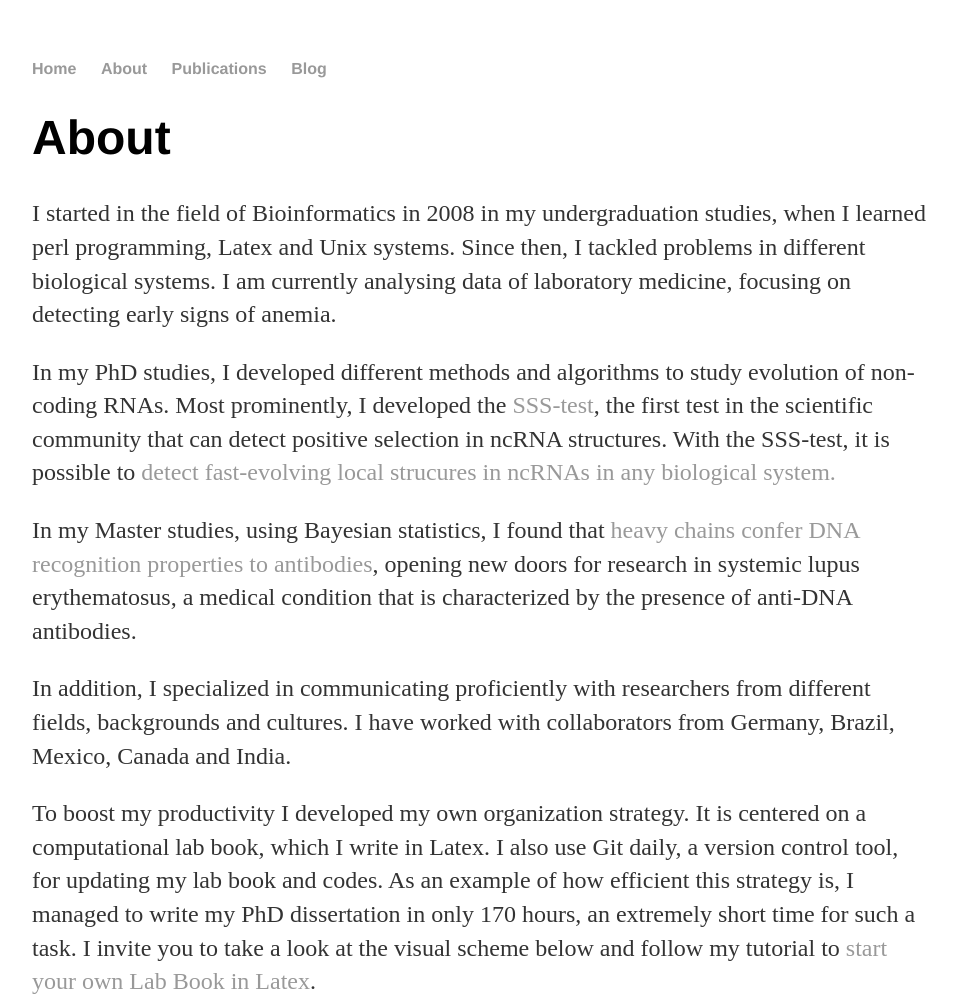
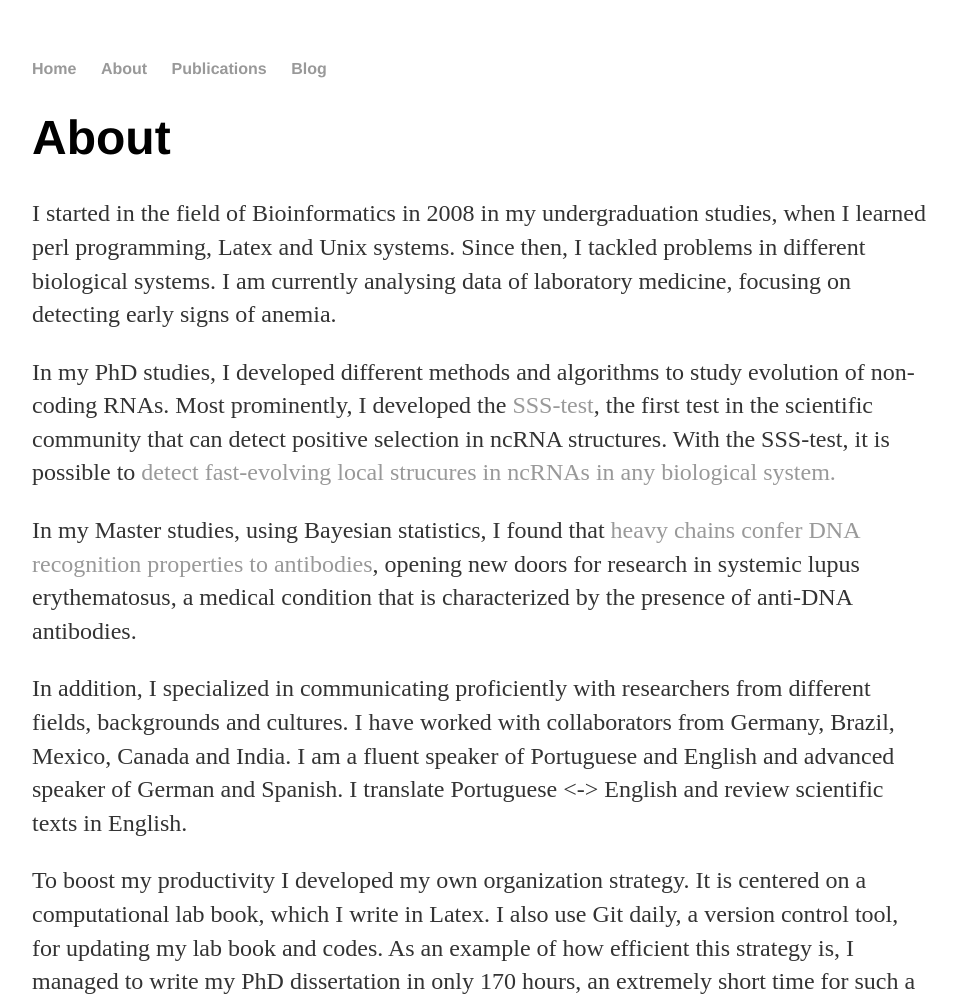
Before and after one commit to waltercostamb/waltercostamb.github.io, a Jekyll site: the page built from about/index.html, in a window 1280 px wide. Shown: the top 1003 px of the page, without its empty margins (160-1116 px from the left). Built offline with Jekyll 4.4.1, drawn with Linux system fonts in a browser that asks for light colours; grey boxes are pictures that could not be loaded.

Commit message:
Update index.html

```diff
--- a/about/index.html
+++ b/about/index.html
@@ -23,7 +23,8 @@ title: Maria Beatriz Walter Costa, Bioinformatician
 
 	<p>In addition, I specialized in communicating proficiently with researchers from different
 		fields, backgrounds and cultures. I have worked with collaborators from Germany, Brazil, Mexico, Canada
-		and India.</p>
+		and India. I am a fluent speaker of Portuguese and English and advanced speaker of German and Spanish. I translate
+	Portuguese <-> English and review scientific texts in English. </p>
 
 	<p>To boost my productivity I developed my own organization strategy. It is centered on a computational lab book, which I write in Latex.
 		I also use Git daily, a version control tool, for updating my lab book and codes. As an example of how efficient this strategy is,
```
